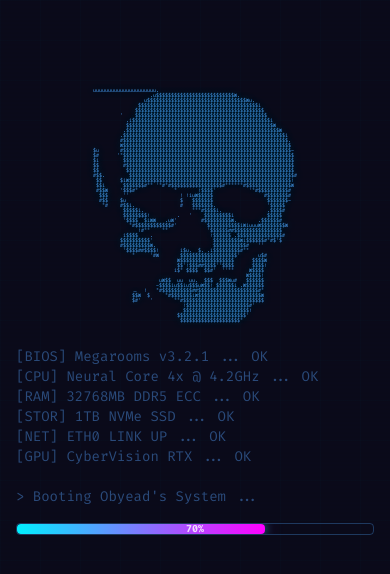
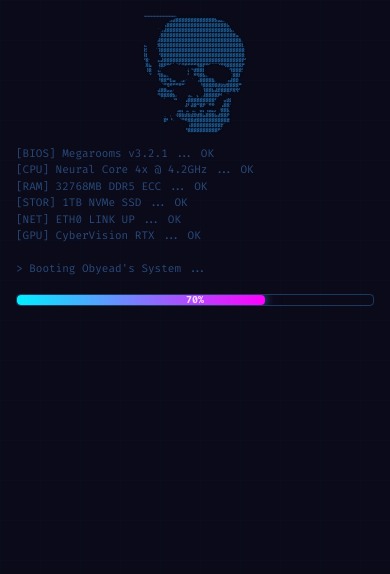
Before and after one commit to obyeadC13/Obyead-s-PC-, a React (Vite) app: page / in a window 390 px wide. Shown: the top 574 px of the page. Built offline with nearby package versions, Linux system fonts and the light colour scheme.

Commit message:
Boot screen: scale ASCII art + buttons down on mobile so boot options fit on screen

```diff
--- a/src/components/BootScreen.tsx
+++ b/src/components/BootScreen.tsx
@@ -113,7 +113,7 @@ export default function BootScreen() {
   };
 
   return (
-    <div className="min-h-screen bg-term-bg text-term-green font-mono flex flex-col items-center justify-start pt-12 p-4 relative overflow-hidden">
+    <div className="h-screen bg-term-bg text-term-green font-mono flex flex-col items-center justify-start pt-4 sm:pt-12 p-4 relative overflow-hidden">
       {/* Scanline overlay */}
       <div className="absolute inset-0 pointer-events-none z-10 opacity-[0.03]"
         style={{ background: 'repeating-linear-gradient(0deg, transparent, transparent 2px, #000 2px, #000 4px)' }} />
@@ -126,9 +126,9 @@ export default function BootScreen() {
         }} />
 
       {/* ASCII Art - centered and up top */}
-      <div className="w-full flex justify-center relative z-20" style={{ marginTop: '40px' }}>
+      <div className="w-full flex justify-center relative z-20 mt-0 sm:mt-10">
         {asciiDone && (
-          <pre className="text-[5px] sm:text-[6px] leading-[5px] sm:leading-[6px] text-neon-cyan select-none whitespace-pre"
+          <pre className="text-[2.5px] leading-[2.5px] sm:text-[6px] sm:leading-[6px] text-neon-cyan select-none whitespace-pre"
             style={{ textShadow: '0 0 8px #00f0ff66, 0 0 20px #00f0ff33', flexShrink: 0, overflow: 'visible' }}>
             {BOOT_ASCII}
           </pre>
@@ -136,8 +136,8 @@ export default function BootScreen() {
       </div>
 
       {/* Boot lines below the art */}
-      <div className="w-full max-w-2xl mt-6 relative z-20">
-        <div className="mb-6 text-sm">
+      <div className="w-full max-w-2xl mt-3 sm:mt-6 relative z-20">
+        <div className="mb-4 sm:mb-6 text-[11px] sm:text-sm">
           {lines.slice(asciiDone ? BOOT_ART_LINES.length : 0).map((line, i) => (
             <div key={i} className="animate-boot" style={{ animationDelay: `${i * 0.05}s` }}>
               {line.startsWith('>') ? (
@@ -172,43 +172,43 @@ export default function BootScreen() {
         </div>
 
         {showOptions && (
-          <div className="animate-fadeIn text-center space-y-6">
-            <div className="text-neon-cyan text-sm tracking-[0.3em] uppercase font-bold"
+          <div className="animate-fadeIn text-center space-y-4 sm:space-y-6">
+            <div className="text-neon-cyan text-[11px] sm:text-sm tracking-[0.3em] uppercase font-bold"
               style={{ textShadow: '0 0 10px #00f0ff88, 0 0 30px #00f0ff44' }}>
               ═══ Select Boot Mode ═══
             </div>
 
-            <div className="flex flex-col sm:flex-row gap-5 justify-center">
+            <div className="flex flex-col sm:flex-row gap-3 sm:gap-5 justify-center">
               <button
                 onClick={() => handleBoot('terminal')}
-                className="group relative px-10 py-5 bg-transparent border-2 border-term-green text-term-green font-mono text-lg tracking-wider hover:bg-term-green/10 transition-all duration-300"
+                className="group relative px-5 py-3 sm:px-10 sm:py-5 bg-transparent border-2 border-term-green text-term-green font-mono text-sm sm:text-lg tracking-wider hover:bg-term-green/10 transition-all duration-300"
                 style={{
                   boxShadow: '0 0 15px #4da6ff44, inset 0 0 15px #4da6ff22',
                 }}
               >
-                <div className="text-2xl mb-2" style={{ textShadow: '0 0 10px #4da6ff88' }}>{`> _`}</div>
+                <div className="text-xl sm:text-2xl mb-1 sm:mb-2" style={{ textShadow: '0 0 10px #4da6ff88' }}>{`> _`}</div>
                 <div className="font-bold" style={{ textShadow: '0 0 8px #4da6ff66' }}>TERMINAL BOOT</div>
-                <div className="text-xs mt-2 text-term-dim group-hover:text-term-green transition-colors">
+                <div className="text-[10px] sm:text-xs mt-1 sm:mt-2 text-term-dim group-hover:text-term-green transition-colors">
                   ─ CLI INTERFACE ─
                 </div>
               </button>
 
               <button
                 onClick={() => handleBoot('gui')}
-                className="group relative px-10 py-5 bg-transparent border-2 border-neon-cyan text-neon-cyan font-mono text-lg tracking-wider hover:bg-neon-cyan/10 transition-all duration-300"
+                className="group relative px-5 py-3 sm:px-10 sm:py-5 bg-transparent border-2 border-neon-cyan text-neon-cyan font-mono text-sm sm:text-lg tracking-wider hover:bg-neon-cyan/10 transition-all duration-300"
                 style={{
                   boxShadow: '0 0 15px #00f0ff44, inset 0 0 15px #00f0ff22',
                 }}
               >
-                <div className="text-2xl mb-2" style={{ textShadow: '0 0 10px #00f0ff88' }}>◉ ◈ ◫</div>
+                <div className="text-xl sm:text-2xl mb-1 sm:mb-2" style={{ textShadow: '0 0 10px #00f0ff88' }}>◉ ◈ ◫</div>
                 <div className="font-bold" style={{ textShadow: '0 0 8px #00f0ff66' }}>GUI BOOT</div>
-                <div className="text-xs mt-2 text-desktop-muted group-hover:text-neon-cyan transition-colors">
+                <div className="text-[10px] sm:text-xs mt-1 sm:mt-2 text-desktop-muted group-hover:text-neon-cyan transition-colors">
                   ─ DESKTOP INTERFACE ─
                 </div>
               </button>
             </div>
 
-            <div className="text-term-dim text-xs animate-blink mt-5">
+            <div className="text-term-dim text-[10px] sm:text-xs animate-blink mt-2 sm:mt-5">
               {'>'} Select to initiate boot sequence ...
             </div>
           </div>
```
